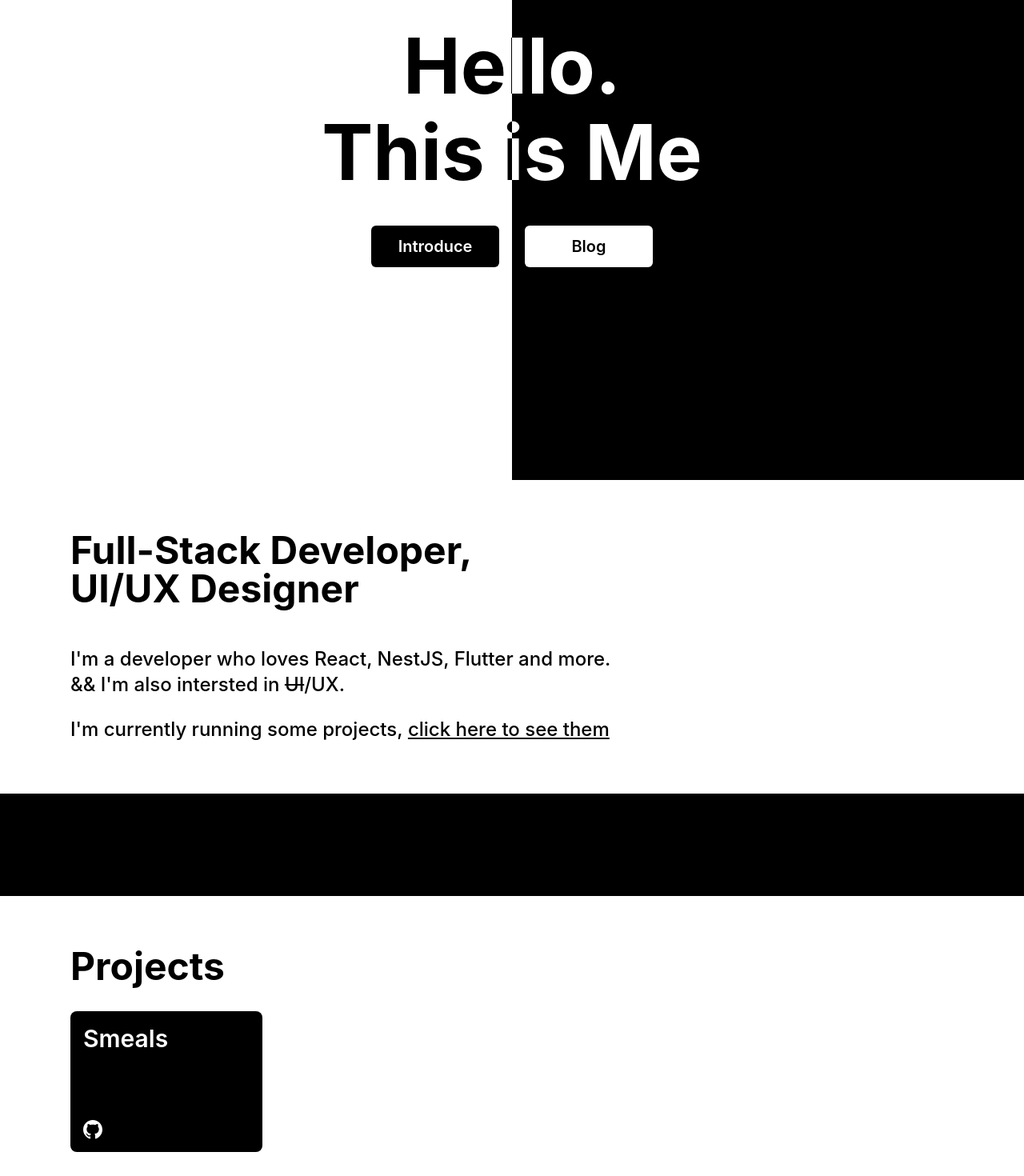
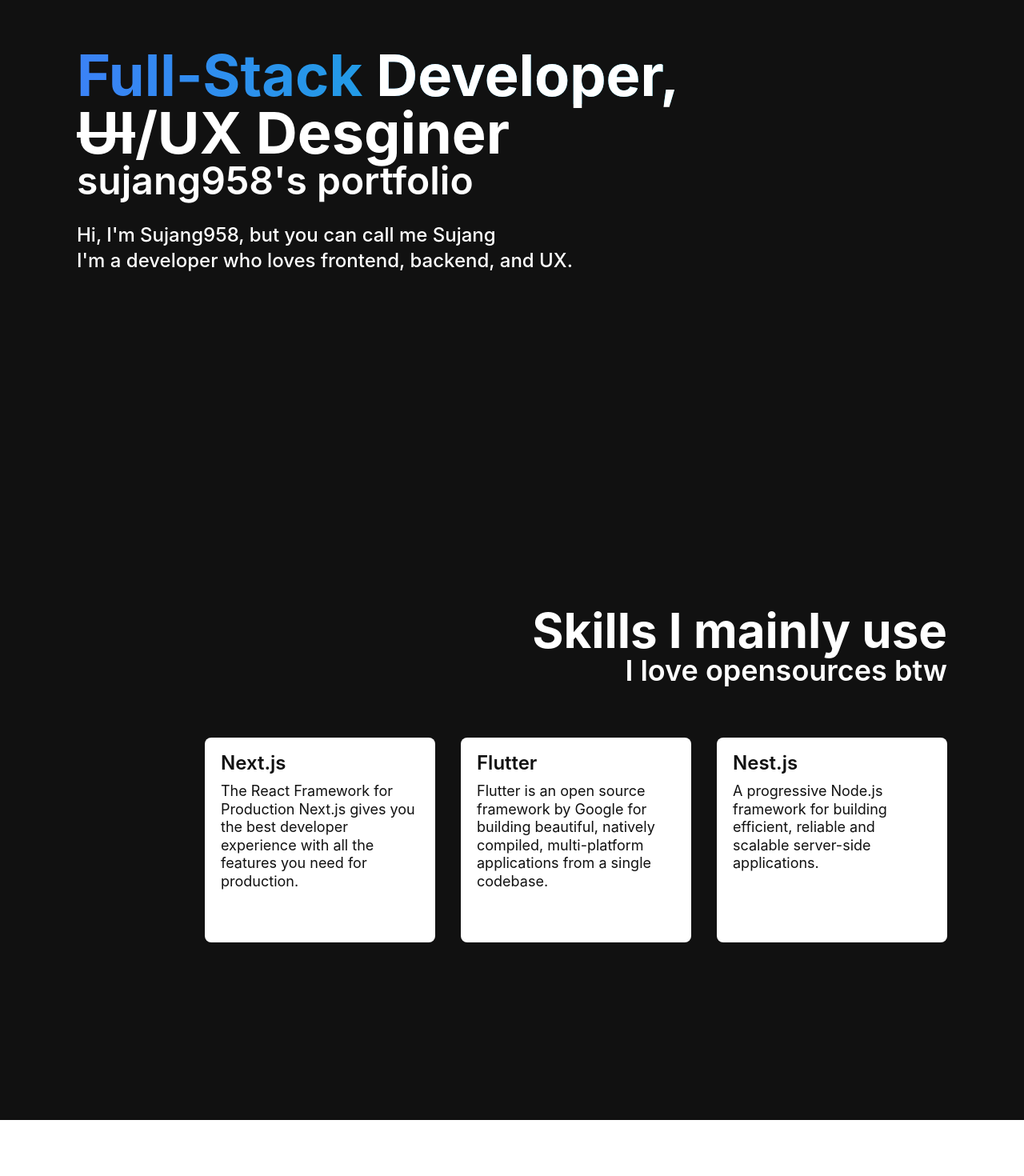
Before and after one commit to sujang958/sujang.xyz, a Next.js app: page / in a window 1280 px wide. Shown: the part 200-1670 px from the top of the page at 80% size. After the commit the page ends 1600 px from the top, so only its background shows below. Built offline with nearby package versions, Linux system fonts and the light colour scheme; a web font is replaced by a local one.

Commit message:
feat: add new sections

```diff
--- a/pages/_app.tsx
+++ b/pages/_app.tsx
@@ -4,7 +4,7 @@
 
 const App: FC<AppProps> = ({ Component, pageProps }) => {
   return (
-    <div className="min-h-screen w-full font-pretendard">
+    <div className="min-h-screen w-full bg-[#111] font-pretendard text-white">
       <Component {...pageProps} />
     </div>
   )
--- a/pages/index.tsx
+++ b/pages/index.tsx
@@ -3,109 +3,54 @@
 import { useId } from "react"
 
 const MainPage: NextPage = () => {
-  const section1ScrollPointId = useId()
-
   return (
-    <div className="flex min-h-screen w-full flex-col items-center">
-      <div className="relative flex h-screen w-full flex-col items-center justify-center bg-black text-white after:absolute after:top-0 after:bottom-0 after:left-0 after:right-1/2 after:bg-white after:mix-blend-difference">
-        <p className="text-8xl font-bold">Hello.</p>
-        <p className="py-3 text-8xl font-bold">This is Me</p>
-        <div className="z-10 flex flex-row items-center justify-center space-x-8 py-8">
-          <a
-            href={`#${section1ScrollPointId}`}
-            className="w-40 rounded-md bg-black py-3 text-center text-xl font-semibold text-white"
-          >
-            Introduce
-          </a>
-          <button className="w-40 rounded-md bg-white py-3 text-center text-xl font-semibold text-black">
-            Blog
-          </button>
+    <div className="flex min-h-screen w-full flex-col px-24">
+      <div className="flex h-screen w-full max-w-7xl flex-row items-center justify-between self-center py-6">
+        <div className="flex flex-col">
+          <p className="bg-gradient-to-r from-blue-500 to-cyan-500 bg-clip-text text-7xl font-bold">
+            <span className="text-transparent">Full-Stack</span> Developer,
+          </p>
+          <p className="text-7xl font-bold">
+            <span className="line-through">UI</span>/UX Desginer
+          </p>
+          <p className="text-5xl font-semibold">sujang958&apos;s portfolio</p>
+          <div className="py-3.5"></div>
+          <p className="text-2xl font-medium">
+            Hi, I&apos;m Sujang958, but you can call me Sujang <br />
+            I&apos;m a developer who loves frontend, backend, and UX.
+          </p>
         </div>
       </div>
-      <div className="flex w-full max-w-6xl flex-col py-16 px-6">
-        <div className="m-0 p-0" id={section1ScrollPointId}></div>
-        <p className="text-5xl font-bold">Full-Stack Developer,</p>
-        <p className="text-5xl font-bold">UI/UX Designer</p>
-        <div className="py-6"></div>
-        <p className="text-2xl font-medium">
-          I&apos;m a developer who loves React, NestJS, Flutter and more.
-        </p>
-        <p className="text-2xl font-medium">
-          && I&apos;m also intersted in <span className="line-through">UI</span>
-          /UX.
-        </p>
-        <div className="py-3"></div>
-        <p className="text-2xl font-medium">
-          I&apos;m currently running some projects,&nbsp;
-          <span className="cursor-pointer underline">
-            click here to see them
-          </span>
-        </p>
-      </div>
-      <div className="flex w-full flex-col items-center bg-black py-16 px-6 text-white">
-        {/* <div className="flex w-full animate-[horizontalScrolling_6s_linear_infinite] flex-row items-center space-x-6 overflow-visible whitespace-nowrap py-4">
-
-          <p className="text-3xl font-medium">Javascript</p>
-          <p className="text-3xl font-medium">Typescript</p>
-          <p className="text-3xl font-medium">React</p>
-          <p className="text-3xl font-medium">Next.js</p>
-          <p className="text-3xl font-medium">Astro</p>
-          <p className="text-3xl font-medium">Svelte</p>
-          <p className="text-3xl font-medium">SvelteKit</p>
-          <p className="text-3xl font-medium">TailwindCSS</p>
-          <p className="text-3xl font-medium">Framer Motion</p>
-          <p className="text-3xl font-medium">Figma</p>
-          <p className="text-3xl font-medium">Flutter</p>
-          <p className="text-3xl font-medium">Dart</p>
-          <p className="text-3xl font-medium">Go</p>
-          <p className="text-3xl font-medium">Nestjs</p>
-          <p className="text-3xl font-medium">GraphQL</p>
-          <p className="text-3xl font-medium">Pub/Sub</p>
-          <p className="text-3xl font-medium">Firebase</p>
-          <p className="text-3xl font-medium">Docker</p>
-          <p className="text-3xl font-medium">Linux</p>
-
-          <p className="text-3xl font-medium">Javascript</p>
-          <p className="text-3xl font-medium">Typescript</p>
-          <p className="text-3xl font-medium">React</p>
-          <p className="text-3xl font-medium">Next.js</p>
-          <p className="text-3xl font-medium">Astro</p>
-          <p className="text-3xl font-medium">Svelte</p>
-          <p className="text-3xl font-medium">SvelteKit</p>
-          <p className="text-3xl font-medium">TailwindCSS</p>
-          <p className="text-3xl font-medium">Framer Motion</p>
-          <p className="text-3xl font-medium">Figma</p>
-          <p className="text-3xl font-medium">Flutter</p>
-          <p className="text-3xl font-medium">Dart</p>
-          <p className="text-3xl font-medium">Go</p>
-          <p className="text-3xl font-medium">Nestjs</p>
-          <p className="text-3xl font-medium">GraphQL</p>
-          <p className="text-3xl font-medium">Pub/Sub</p>
-          <p className="text-3xl font-medium">Firebase</p>
-          <p className="text-3xl font-medium">Docker</p>
-          <p className="text-3xl font-medium">Linux</p>
-        </div> */}
-      </div>
-      <div className="flex w-full max-w-6xl flex-col bg-white py-16 px-6 text-black">
-        <p className="text-5xl font-bold">Projects</p>
-        <div className="py-4"></div>
-        <div className="grid grid-cols-2 gap-12 sm:grid-cols-3 md:grid-cols-4">
-          <div className="relative flex h-44 flex-col justify-between overflow-hidden rounded-lg bg-black p-4 text-white">
-            <p className="text-3xl font-semibold">Smeals</p>
-            <div className="flex flex-row items-center">
-              <svg
-                xmlns="http://www.w3.org/2000/svg"
-                viewBox="0 0 24 24"
-                className="h-6 w-6 fill-white"
-              >
-                <path d="M12 0c-6.626 0-12 5.373-12 12 0 5.302 3.438 9.8 8.207 11.387.599.111.793-.261.793-.577v-2.234c-3.338.726-4.033-1.416-4.033-1.416-.546-1.387-1.333-1.756-1.333-1.756-1.089-.745.083-.729.083-.729 1.205.084 1.839 1.237 1.839 1.237 1.07 1.834 2.807 1.304 3.492.997.107-.775.418-1.305.762-1.604-2.665-.305-5.467-1.334-5.467-5.931 0-1.311.469-2.381 1.236-3.221-.124-.303-.535-1.524.117-3.176 0 0 1.008-.322 3.301 1.23.957-.266 1.983-.399 3.003-.404 1.02.005 2.047.138 3.006.404 2.291-1.552 3.297-1.23 3.297-1.23.653 1.653.242 2.874.118 3.176.77.84 1.235 1.911 1.235 3.221 0 4.609-2.807 5.624-5.479 5.921.43.372.823 1.102.823 2.222v3.293c0 .319.192.694.801.576 4.765-1.589 8.199-6.086 8.199-11.386 0-6.627-5.373-12-12-12z" />
-              </svg>
-            </div>
-            <div className="absolute top-0 left-0 right-0 bottom-0 flex flex-col items-center justify-center rounded-lg bg-white/10 text-white opacity-0 backdrop-blur-lg transition duration-300 hover:opacity-100 p-2.5">
-              <p className="text-base font-medium text-center">
-                An easy way to get your school meals&apos; menu
-              </p>
-            </div>
+      <div className="flex h-screen w-full max-w-7xl flex-col items-end justify-center self-center">
+        <p className="text-6xl font-bold">Skills I mainly use</p>
+        <p className="text-4xl font-semibold">I love opensources btw</p>
+        <div className="flex flex-row items-center space-x-8 py-16">
+          {/* Todo: add view all skills */}
+          <div className="flex h-64 w-72 transform-gpu flex-col rounded-lg bg-white py-4 px-5 text-[#111] transition duration-300 hover:-translate-y-4">
+            <p className="text-2xl font-semibold">Next.js</p>
+            <div className="py-1"></div>
+            <p className="break-words text-lg leading-tight">
+              The React Framework for Production Next.js gives you the best
+              developer experience with all the features you need for
+              production.
+            </p>
+          </div>
+          <div className="flex h-64 w-72 transform-gpu flex-col rounded-lg bg-white py-4 px-5 text-[#111] transition duration-300 hover:-translate-y-4">
+            <p className="text-2xl font-semibold">Flutter</p>
+            <div className="py-1"></div>
+            <p className="break-words text-lg leading-tight">
+              Flutter is an open source framework by Google for building
+              beautiful, natively compiled, multi-platform applications from a
+              single codebase.
+            </p>
+          </div>
+          <div className="flex h-64 w-72 transform-gpu flex-col rounded-lg bg-white py-4 px-5 text-[#111] transition duration-300 hover:-translate-y-4">
+            <p className="text-2xl font-semibold">Nest.js</p>
+            <div className="py-1"></div>
+            <p className="break-words text-lg leading-tight">
+              A progressive Node.js framework for building efficient, reliable
+              and scalable server-side applications.
+            </p>
           </div>
         </div>
       </div>
```
